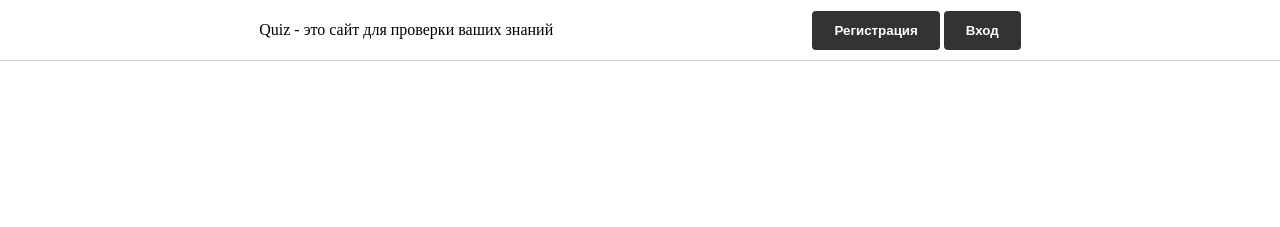
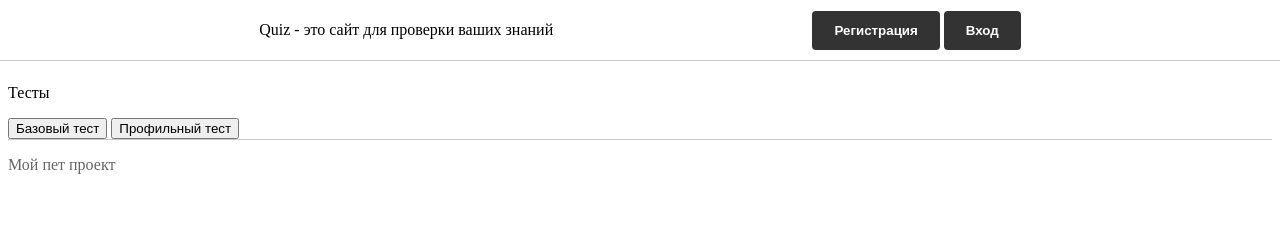
Before and after one commit to shinikakeru/Quiz, a website: page src/pages/welcome-page/index.html in a window 1280 px wide. Drawn offline with Linux system fonts and the light colour scheme.

Commit message:
Добавил кнопки

```diff
--- a/src/pages/welcome-page/index.html
+++ b/src/pages/welcome-page/index.html
@@ -18,11 +18,15 @@
     </div>
 
     <main class="main">
-
+        <p>Тесты</p>
+        <div class="main-buttons">
+            <button>Базовый тест</button>
+            <button>Профильный тест</button>
+        </div>
     </main>
 
-    <footer>
-
+    <footer class="footer">
+        <p>Мой пет проект</p>
     </footer>
 </body>
 </html>
--- a/src/pages/welcome-page/styles.css
+++ b/src/pages/welcome-page/styles.css
@@ -9,10 +9,10 @@
 }
 
 .body {
+    display: flex;
     font-family: Arial, sans-serif;
     background-color: var(--bg-color);
     color: var(--text-color);
-    display: flex;
     flex-direction: column;
     height: 100vh;
 }
@@ -25,12 +25,12 @@
 }
 
 .header {
+    display: flex;
     position: fixed;
     top: 0px;
     left: 0px;
     width: 100%;
     height: 60px;
-    display: flex;
     justify-content: space-evenly;
     align-items: center;
     background-color: var(--white);
@@ -39,12 +39,12 @@
 }
 
 .header button {
+    display: inline-block;
     text-decoration: none;
     color: var(--white);
     background-color: var(--text-color);
     border: 2px solid var(--text-color);
     font-weight: bold;
-    display: inline-block;
     padding: 10px 20px;
     border-radius: 4px;
     transition: background-color 0.2s, color 0.2s;
@@ -58,7 +58,21 @@
 
 .main {
     display: flex;
+    justify-content: center;
+    width: 100%;
+    flex: 1;
+    flex-direction: column;
+    background-color: var(--white);
+    margin-top: 60px;
+    overflow: hidden;
 }
+
 .footer {
     display: flex;
+    text-align: center;
+    height: 100px;
+    background-color: var(--white);
+    color: #666;
+    width: 100%;
+    border-top: 1px solid var(--border-color);
 }
```
